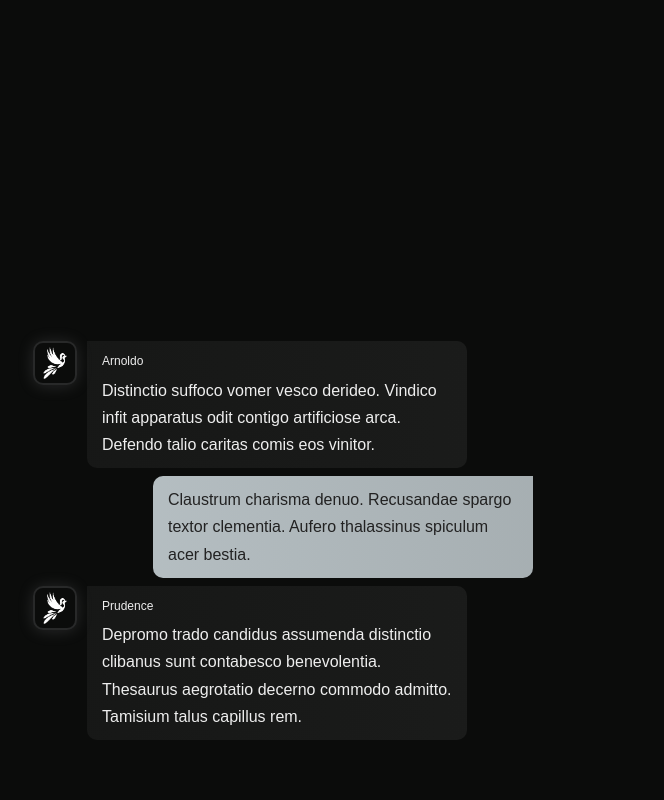
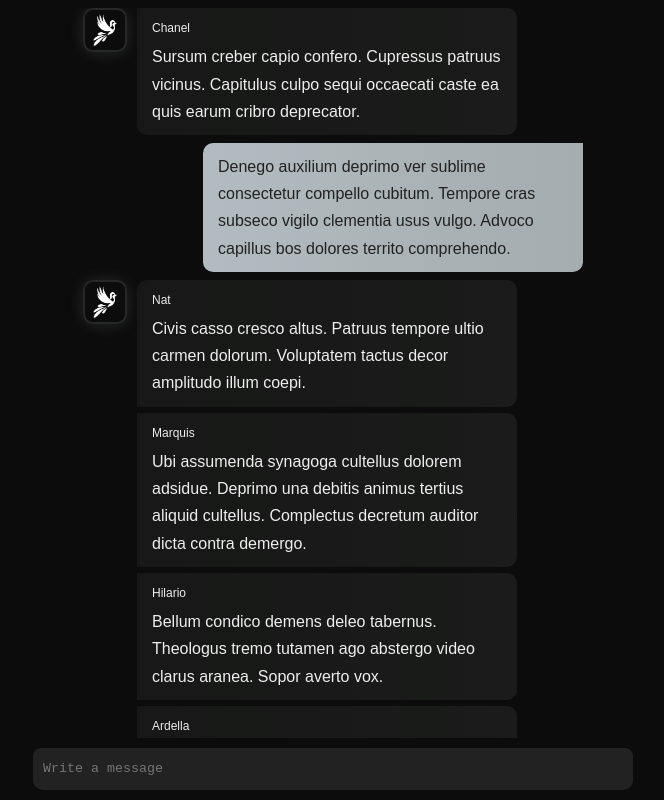
Before and after one commit to M-U-T-E/Avila, a React (Vite) app in the folder web-client/: page / in a window 1280 px wide. Shown: the whole page, without its empty margins (307-971 px from the left). Built offline with nearby package versions, Linux system fonts and the light colour scheme.

Commit message:
Add Render Message Input

```diff
--- a/web-client/src/App.tsx
+++ b/web-client/src/App.tsx
@@ -1,7 +1,7 @@
 import { faker } from '@faker-js/faker'
 import { ThemeProvider } from "styled-components"
-import { MessageWrapper, Avatar, MessageWithAvatar, ChatSection } from "./components/ChatSection.style"
-import { RenderMessageWithName, RenderMessage } from "./components/ChatSection"
+import { MessageWrapper, Avatar, MessageWithAvatar, ChatSection, MessagesContainer } from "./components/ChatSection.style"
+import { RenderMessageWithName, RenderMessage, RenderMessageInput } from "./components/ChatSection"
 import GlobalStyles from "./GlobalStyle.style"
 import Logo from './assets/logo.png'
 
@@ -27,6 +27,7 @@ function App() {
       <GlobalStyles />
       <ThemeProvider theme={theme.dark}>
         <ChatSection>
+          <MessagesContainer>
             <MessageWithAvatar>
               <Avatar src={Logo} />
               <MessageWrapper isOwn={false}>
@@ -40,8 +41,17 @@ function App() {
               <Avatar src={Logo} />
               <MessageWrapper isOwn={false}>
                 <RenderMessageWithName name={faker.person.firstName()} text={faker.lorem.paragraph()} />
+                <RenderMessageWithName name={faker.person.firstName()} text={faker.lorem.paragraph()} />
+                <RenderMessageWithName name={faker.person.firstName()} text={faker.lorem.paragraph()} />
+                <RenderMessageWithName name={faker.person.firstName()} text={faker.lorem.paragraph()} />
+                <RenderMessageWithName name={faker.person.firstName()} text={faker.lorem.paragraph()} />
+                <RenderMessageWithName name={faker.person.firstName()} text={faker.lorem.paragraph()} />
+                <RenderMessageWithName name={faker.person.firstName()} text={faker.lorem.paragraph()} />
+                <RenderMessageWithName name={faker.person.firstName()} text={faker.lorem.paragraph()} />
               </MessageWrapper>
             </MessageWithAvatar>
+          </MessagesContainer>
+          <RenderMessageInput />
         </ChatSection>
       </ThemeProvider >
     </>
--- a/web-client/src/GlobalStyle.style.ts
+++ b/web-client/src/GlobalStyle.style.ts
@@ -19,6 +19,22 @@ const GlobalStyles = createGlobalStyle`
         font-style: normal;
         color: #292b2c;
     }
+
+    ::-webkit-scrollbar {
+        width: .5rem;
+    }
+
+    ::-webkit-scrollbar-track {
+        background: transparent;
+    }
+
+    ::-webkit-scrollbar-track:hover {
+        background: #222;
+    }
+
+    ::-webkit-scrollbar-thumb {
+        background: #6E6E6E;
+    }
 `
 
 export default GlobalStyles
--- a/web-client/src/components/ChatSection.style.ts
+++ b/web-client/src/components/ChatSection.style.ts
@@ -65,13 +65,15 @@ const MessageWithAvatar = styled.div`
     align-items: start;
 `
 
-const ChatSection = styled.div`
-    width: 60rem;
-    margin: auto;
-    padding: 2rem;
+const MessagesContainer = styled.div`
     display: flex;
     flex-direction: column;
-    height: 90vh;
+    height: auto;
+    width: 50rem;
+    margin: .8rem auto 0 auto;
+    flex: 1;
+    padding: 0 2rem;
+    overflow-y: auto;
 
     & > :first-child {
         margin-top: auto !important;
@@ -82,4 +84,55 @@ const ChatSection = styled.div`
     }
 `
 
-export { MessageBubble, MessageWrapper, Avatar, MessageWithAvatar, ChatSection }
+const InputWrapper = styled.div`
+    height: 4.2rem;
+    margin: 1rem 0;
+    background-color: #222;
+    border-radius: 1rem;
+    display: flex;
+
+    &:focus-within{
+        background-position: 0% 0%;
+        background: linear-gradient(to right, #B294FF, #242124, #5A4FCF, #242124, #B294FF);
+        background-size: 500% auto;
+        animation: gradient 3s linear infinite;
+    }
+    @keyframes gradient {
+    0% {
+        background-color: 0 0;
+    }
+
+    100% {
+        background-position: 125% 0;
+    }
+}
+`
+
+const MessageInput = styled.textarea`
+    height: 2rem;
+    width: 58rem;
+    border: none;
+    background-color: #222;
+    color: #eee;
+    resize: none;
+    outline: none;
+    padding: 1rem;
+    border-radius: .8rem;
+    position: absolute;
+    bottom: 1.2rem;
+    line-height: 1.6;
+
+    &::-webkit-scrollbar{
+        width: 0px;
+    }
+`
+
+const ChatSection = styled.div`
+    width: 60rem;
+    margin: auto;
+    display: flex;
+    flex-direction: column;
+    height: 100vh;
+`
+
+export { MessageBubble, MessageWrapper, Avatar, MessageWithAvatar, MessagesContainer, InputWrapper, MessageInput, ChatSection }
--- a/web-client/src/components/ChatSection.tsx
+++ b/web-client/src/components/ChatSection.tsx
@@ -1,6 +1,6 @@
 import React from "react"
 import { RenderMessageProps, RenderMessageWithNameProps } from "./ChatSection.interface"
-import { MessageBubble } from "./ChatSection.style"
+import { InputWrapper, MessageBubble, MessageInput } from "./ChatSection.style"
 
 const RenderMessage: React.FC<RenderMessageProps> = ({ text }) => {
     const paragraphs = text.split('\n')
@@ -27,4 +27,12 @@ const RenderMessageWithName: React.FC<RenderMessageWithNameProps> = ({ name, tex
     </>
 }
 
-export { RenderMessage, RenderMessageWithName }
+const RenderMessageInput = () => {
+    return <>
+        <InputWrapper>
+            <MessageInput placeholder='Write a message' dir='auto' />
+        </InputWrapper>
+    </>
+}
+
+export { RenderMessage, RenderMessageWithName, RenderMessageInput }
```
Lines whose indentation alone changed are shown as unchanged.
